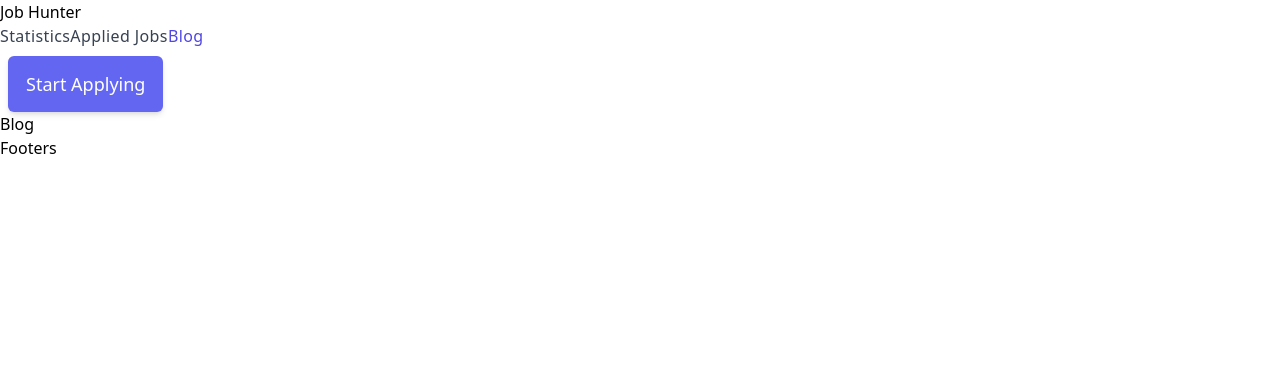
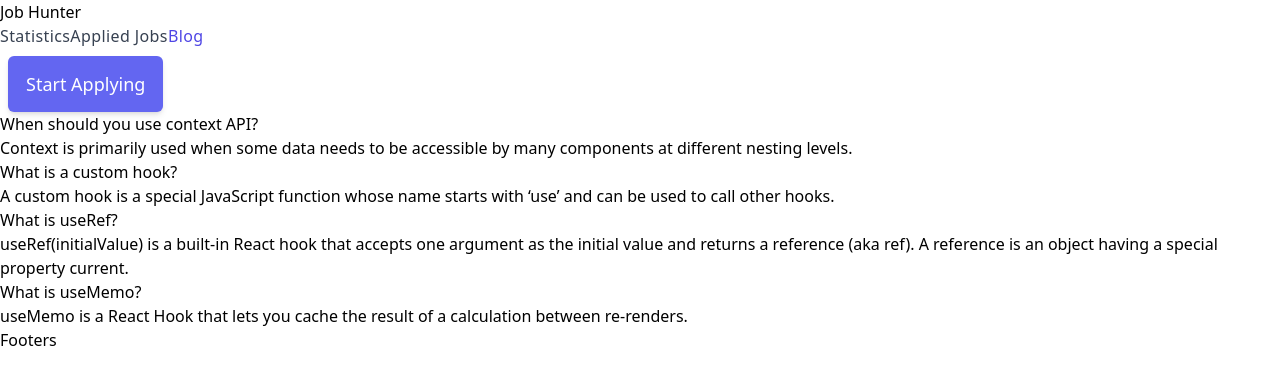
Before and after one commit to masum73/job-hunter, a React (Vite) app: page /blog in a window 1280 px wide. Shown: the top 384 px of the page. Built offline with nearby package versions, Linux system fonts and the light colour scheme.

Commit message:
blog page done

```diff
--- a/src/components/Blog.jsx
+++ b/src/components/Blog.jsx
@@ -1,9 +1,41 @@
 import React from 'react';
 
 const Blog = () => {
+    const questions = [
+        {
+            id: 1,
+            question: 'When should you use context API?',
+            answer: 'Context is primarily used when some data needs to be accessible by many components at different nesting levels.'
+        },
+        {
+            id: 2,
+            question: 'What is a custom hook?',
+            answer: 'A custom hook is a special JavaScript function whose name starts with ‘use’ and can be used to call other hooks.'
+        },
+        {
+            id: 3,
+            question: 'What is useRef?',
+            answer: 'useRef(initialValue) is a built-in React hook that accepts one argument as the initial value and returns a reference (aka ref). A reference is an object having a special property current.'
+        },
+        {
+            id: 4,
+            question: 'What is useMemo?',
+            answer: 'useMemo is a React Hook that lets you cache the result of a calculation between re-renders.'
+        }
+    ]
     return (
-        <div>
-            <h2>Blog</h2>
+        <div className='flex justify-center items-center gap-3 mx-auto'>
+            {
+                questions.map(q => {
+                    return (
+                        <div className='p-5'>
+                            <p className='text-xl font-semibold my-2'>{q.question}</p>
+                            <p>{q.answer}</p>
+                        </div>
+                    )
+                }
+                )
+            }
         </div>
     );
 };
```
